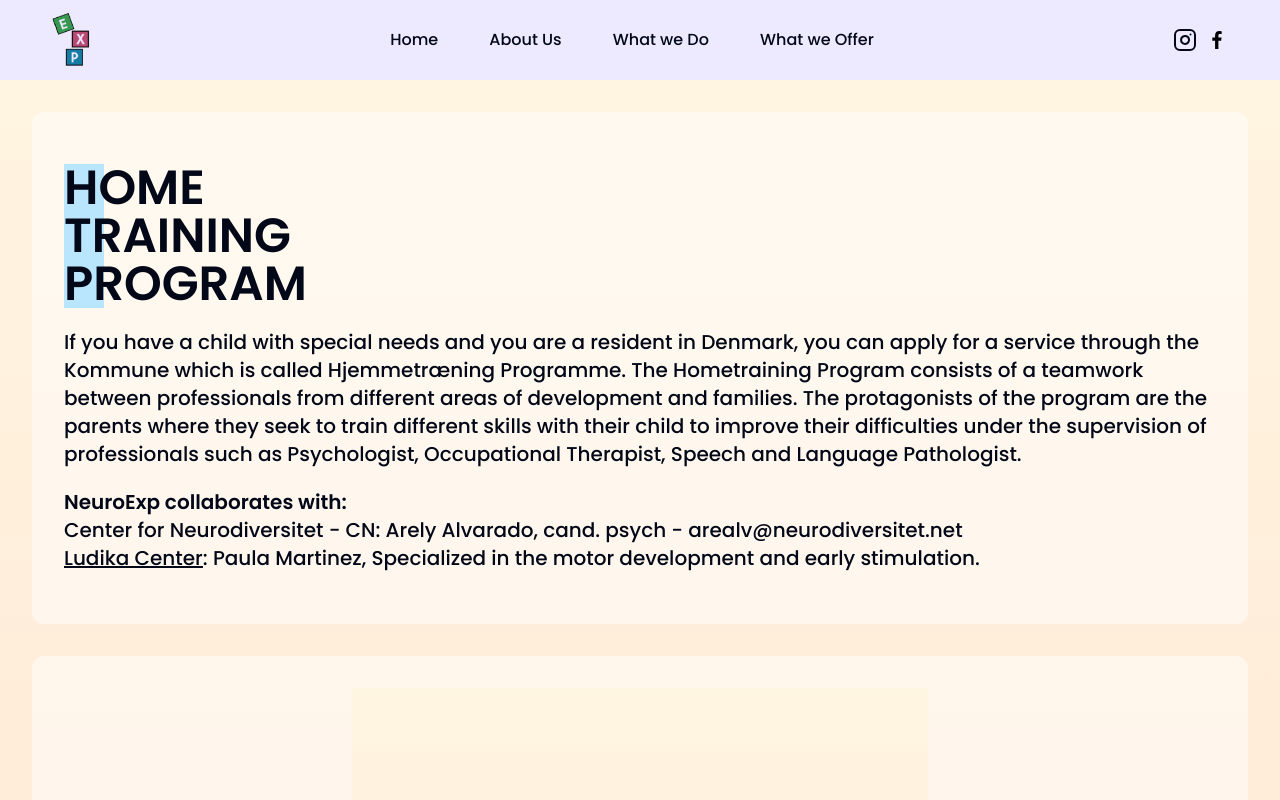
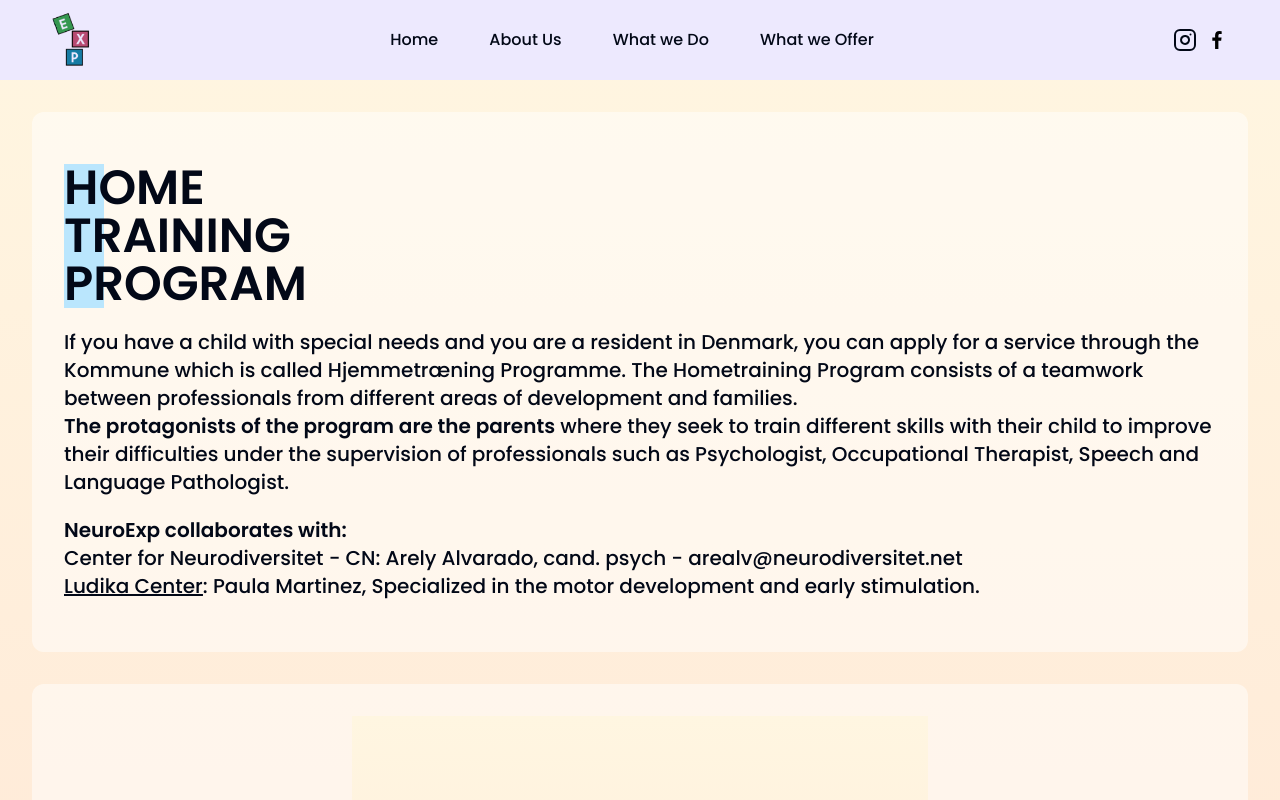
Before and after one commit to macupon/neuroExp, a React (Vite) app: page /hometraining in a window 1280 px wide. Shown: the top 800 px of the page. Built offline with nearby package versions, Linux system fonts and the light colour scheme.

Commit message:
no video test

```diff
--- a/src/pages/HomeTraining.jsx
+++ b/src/pages/HomeTraining.jsx
@@ -11,7 +11,8 @@ export default function HomeTraining() {
                 If you have a child with special needs and you are a resident in Denmark, you can apply for a
                 service through the Kommune which is called Hjemmetræning Programme. The Hometraining Program
                 consists of a teamwork between professionals from different areas of development and families.
-                The protagonists of the program are the parents where they seek to train different skills with
+                <br/>
+                <b>The protagonists of the program are the parents</b> where they seek to train different skills with
                 their child to improve their difficulties under the supervision of professionals such as Psychologist,
                 Occupational Therapist, Speech and Language Pathologist.
             </p>
--- a/src/pages/WhatWeDo.jsx
+++ b/src/pages/WhatWeDo.jsx
@@ -1,14 +1,14 @@
 import picOne from '../../public/neuro-img-1.webp'
-import neuroEXP from '../../public/neuroEXP.mp4'
+// import neuroEXP from '../../public/neuroEXP.mp4'
 
 export default function WhatWeDo() {
   return (
     <>
 
     <div className="flex flex-wrap p-8 md:items-center lg:items-center">
-      <div>
+      {/* <div>
         <video src={neuroEXP} controls autoPlay loop className='rounded-lg'></video>
-      </div>
+      </div> */}
       <div className='p-8 rounded-xl mt-8 flex justify-center  md:leading-10'>
         <h2 className='mt-20 mr-5 mr-16 md:mb-5 bg-sky-200 h-24 md:mt-5 md:w-24 lg:w-40 text-center font-bold lg:ml-12 text-2xl md:text-5xl lg:text-5xl'>WHAT WE DO</h2>
         <p className='mb-5 md:leading-7 md:ml-0  md:text-md lg:ml-12  lg:text-xl'>
```
